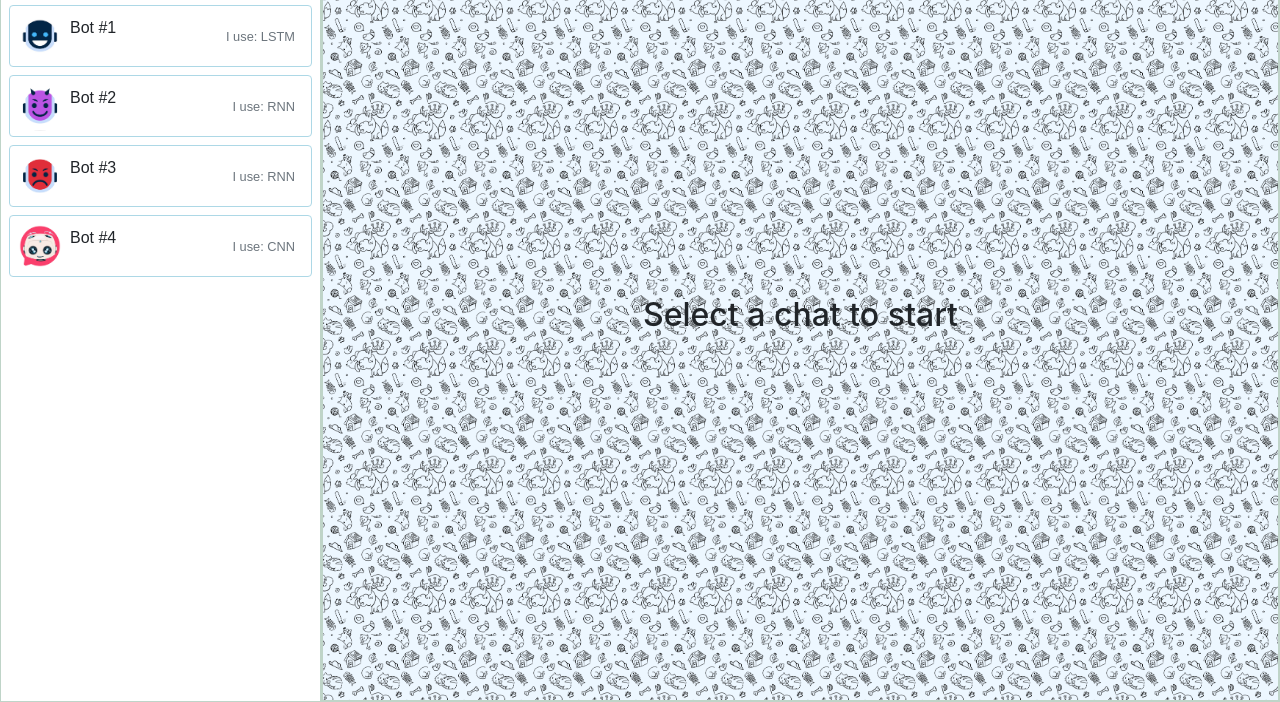
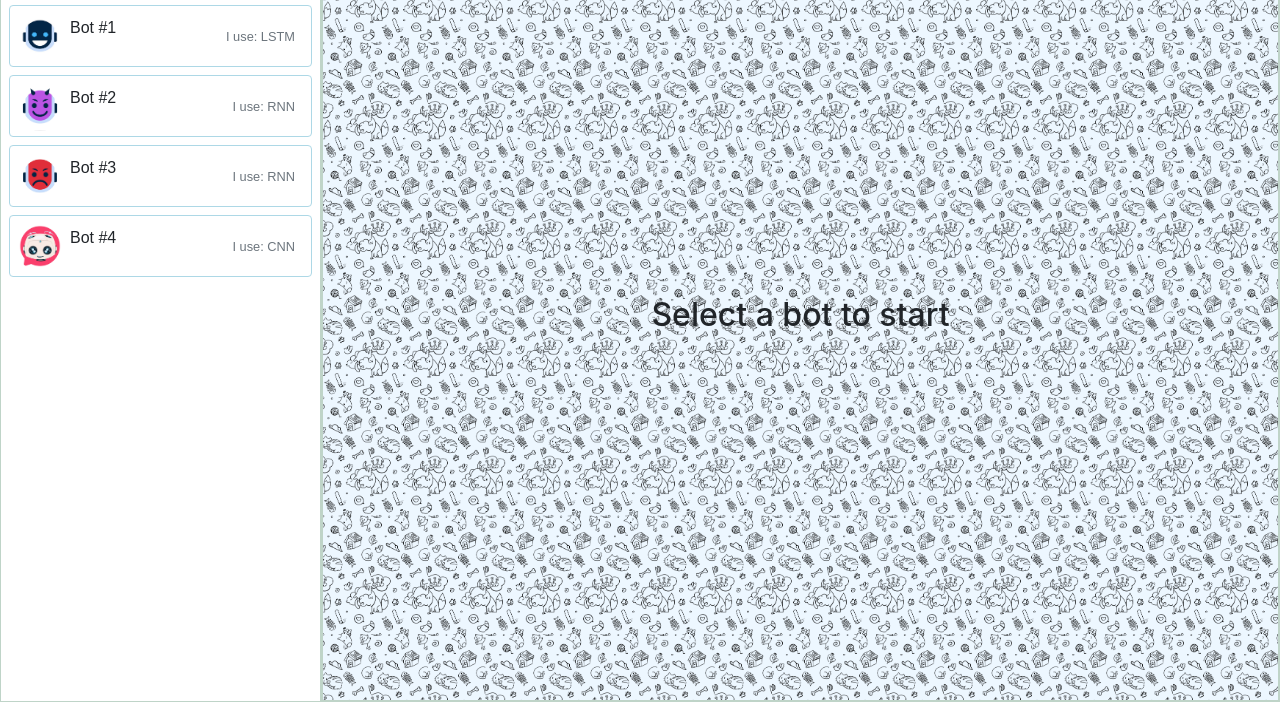
Before and after one commit to AkashChatterjee1999/Final_Year_Project, a React app: page / in a window 1280 px wide. Shown: the part 98-800 px from the top of the page. Built offline with nearby package versions, Linux system fonts and the light colour scheme.

Commit message:
Updated local codes

```diff
--- a/public/index.html
+++ b/public/index.html
@@ -30,7 +30,7 @@
       work correctly both with client-side routing and a non-root public URL.
       Learn how to configure a non-root public URL by running `npm run build`.
     -->
-    <title>React App</title>
+    <title>PredMoji Web</title>
   </head>
   <body>
     <noscript>You need to enable JavaScript to run this app.</noscript>
--- a/src/components/main.js
+++ b/src/components/main.js
@@ -60,7 +60,7 @@ class Main extends Component{
                             </div>
                         :   <div className = "rightSidebar_body">
                                 <div className="messageContainer" style = {{marginTop: "40vh"}}>
-                                    <center><h2>Select a chat to start</h2></center>
+                                    <center><h2>Select a bot to start</h2></center>
                                 </div>
                             </div>
                     }
```
Also changed, not shown: 1 other file.
